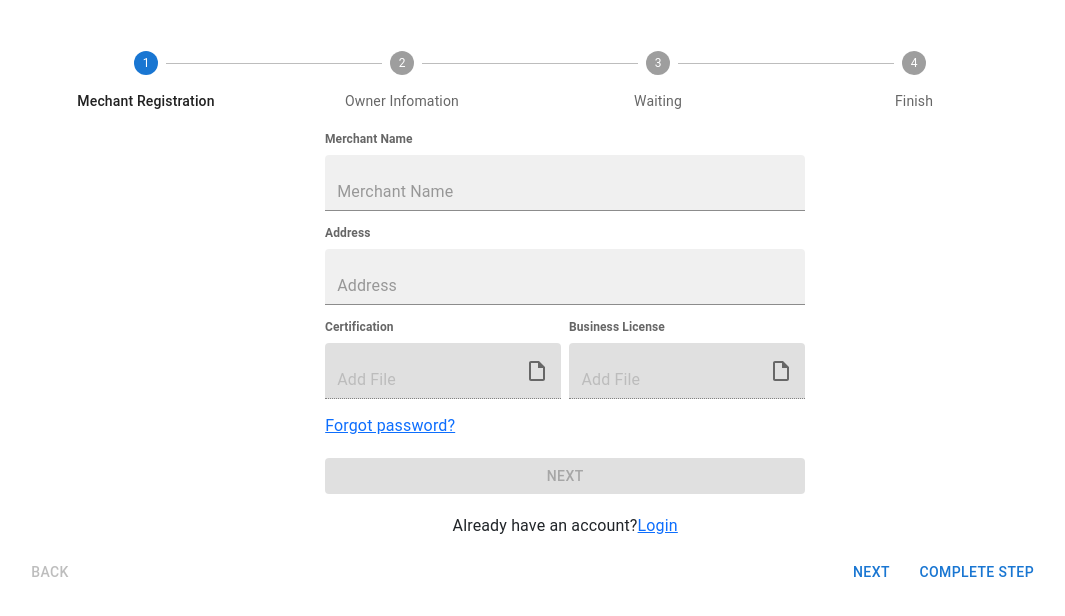
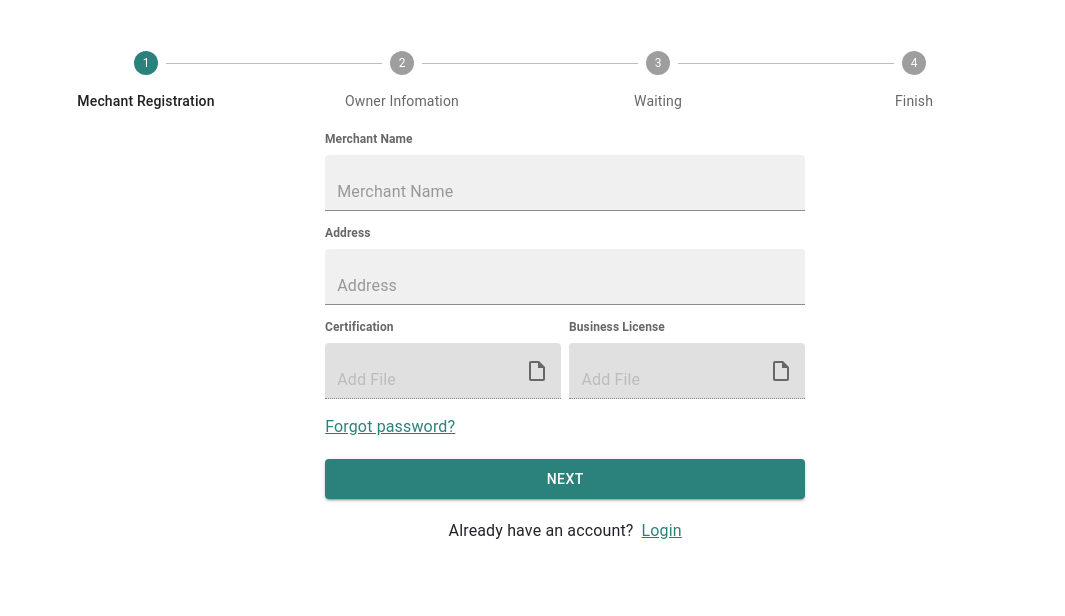
Before and after one commit to itsmushi/caterer-react-app, a React (Create React App) app: page /register in a window 1280 px wide. Shown: the top 616 px of the page, without its empty margins (110-1175 px from the left). Built offline with nearby package versions, Linux system fonts and the light colour scheme; the HTML template or start-up script is replaced by a standard one.

Commit message:
login for navigation and theme fixed

```diff
--- a/src/_state/registration.js
+++ b/src/_state/registration.js
@@ -1,5 +1,6 @@
 import { atom } from 'recoil'
 
+export const activeStep = atom({ key: 'activeStep', default: 0 })
 export const mechantName = atom({ key: 'mechantName', default: '' })
 export const mechantAddress = atom({ key: 'mechantAddress', default: '' })
 export const mechantCertificate = atom({
--- a/src/screens/Register/Register.js
+++ b/src/screens/Register/Register.js
@@ -1,70 +1,22 @@
-import React, { useState } from 'react'
+import { ThemeProvider } from '@emotion/react'
+import { StepLabel } from '@mui/material'
 import Box from '@mui/material/Box'
+import Step from '@mui/material/Step'
 import Stepper from '@mui/material/Stepper'
-import Step from '@mui/material/Step'
-import StepButton from '@mui/material/StepButton'
-import Button from '@mui/material/Button'
-import Typography from '@mui/material/Typography'
 import RegisterLayout from 'components/layouts/registerLayout/registerLayout'
+import { theme } from 'components/layouts/registerLayout/styles'
+import React from 'react'
+import { useRecoilValue } from 'recoil'
+import { activeStep } from '_state'
+import FinishStep from './components/finishStep'
 import MerchantStep from './components/mechantStep'
-import { StepContent, StepLabel } from '@mui/material'
 import OwnerInfoStep from './components/OwnerInfoStep'
 import WaitingStep from './components/WaitingStep'
-import FinishStep from './components/finishStep'
-import { ThemeProvider } from '@material-ui/core'
-import { theme } from 'components/layouts/registerLayout/styles'
 
 const steps = ['Mechant Registration', 'Owner Infomation', 'Waiting', 'Finish']
 
 export default function Register() {
-  const [activeStep, setActiveStep] = useState(0)
-  const [completed, setCompleted] = useState({})
-
-  const totalSteps = () => {
-    return steps.length
-  }
-
-  const completedSteps = () => {
-    return Object.keys(completed).length
-  }
-
-  const isLastStep = () => {
-    return activeStep === totalSteps() - 1
-  }
-
-  const allStepsCompleted = () => {
-    return completedSteps() === totalSteps()
-  }
-
-  const handleNext = () => {
-    const newActiveStep =
-      isLastStep() && !allStepsCompleted()
-        ? // It's the last step, but not all steps have been completed,
-          // find the first step that has been completed
-          steps.findIndex((step, i) => !(i in completed))
-        : activeStep + 1
-    setActiveStep(newActiveStep)
-  }
-
-  const handleBack = () => {
-    setActiveStep((prevActiveStep) => prevActiveStep - 1)
-  }
-
-  const handleStep = (step) => () => {
-    setActiveStep(step)
-  }
-
-  const handleComplete = () => {
-    const newCompleted = completed
-    newCompleted[activeStep] = true
-    setCompleted(newCompleted)
-    handleNext()
-  }
-
-  const handleReset = () => {
-    setActiveStep(0)
-    setCompleted({})
-  }
+  const _activeStep = useRecoilValue(activeStep)
 
   function _renderStepContent(step) {
     switch (step) {
@@ -85,9 +37,9 @@ export default function Register() {
     <ThemeProvider theme={theme}>
       <RegisterLayout>
         <Box sx={{ width: '100%' }}>
-          <Stepper alternativeLabel activeStep={activeStep}>
+          <Stepper alternativeLabel activeStep={_activeStep}>
             {steps.map((label, index) => (
-              <Step key={label} completed={completed[index]}>
+              <Step key={label}>
                 <StepLabel>{label} </StepLabel>
               </Step>
             ))}
@@ -102,40 +54,8 @@ export default function Register() {
               justifyContent: 'center',
             }}
           >
-            {_renderStepContent(activeStep)}
+            {_renderStepContent(_activeStep)}
           </Box>
-
-          <React.Fragment>
-            <Box sx={{ display: 'flex', flexDirection: 'row', pt: 2 }}>
-              <Button
-                color="inherit"
-                disabled={activeStep === 0}
-                onClick={handleBack}
-                sx={{ mr: 1 }}
-              >
-                Back
-              </Button>
-              <Box sx={{ flex: '1 1 auto' }} />
-              <Button onClick={handleNext} sx={{ mr: 1 }}>
-                Next
-              </Button>
-              {activeStep !== steps.length &&
-                (completed[activeStep] ? (
-                  <Typography
-                    variant="caption"
-                    sx={{ display: 'inline-block' }}
-                  >
-                    Step {activeStep + 1} already completed
-                  </Typography>
-                ) : (
-                  <Button onClick={handleComplete}>
-                    {completedSteps() === totalSteps() - 1
-                      ? 'Finish'
-                      : 'Complete Step'}
-                  </Button>
-                ))}
-            </Box>
-          </React.Fragment>
         </Box>
       </RegisterLayout>
     </ThemeProvider>
--- a/src/screens/Register/components/OwnerInfoStep.js
+++ b/src/screens/Register/components/OwnerInfoStep.js
@@ -1,5 +1,5 @@
-import { Box, InputLabel, Typography } from '@mui/material'
-import { Button } from 'bootstrap'
+import { Box, Button, InputLabel, Typography } from '@mui/material'
+
 import CustomDropDown from 'components/forms/customDropdown'
 import CustomFileInput from 'components/forms/customFileInput'
 import CustomTextInput from 'components/forms/customTextInput'
@@ -15,6 +15,7 @@ import {
   ownerName,
   ownerPin,
   ownerPhone,
+  activeStep,
 } from '_state'
 
 export default function OwnerInfoStep() {
@@ -23,16 +24,21 @@ export default function OwnerInfoStep() {
 
   const [_ownerEmail, setOwnerEmail] = useRecoilState(ownerEmail)
   const [_ownerPhone, setOwnerPhone] = useRecoilState(ownerPhone)
-
   const [_ownerPin, setOwnerPin] = useRecoilState(ownerPin)
+  const [_activeStep, setActiveStep] = useRecoilState(activeStep)
 
   const validationSchema = yup.object({
     ownerIdCardNo: yup.string().required('Required'),
     ownerName: yup.string().required('Required'),
-    ownerEmail: yup.string().required('Required'),
+    ownerEmail: yup.string().required('Required').email('Invalid email'),
     ownerPhone: yup.string().required('Required'),
 
-    ownerPin: yup.string().required('Required'),
+    ownerPin: yup
+      .string()
+      .required('Required')
+      .matches(/^[0-9]+$/, 'Must be only digits')
+      .min(4, 'Must be exactly 4 digits')
+      .max(4, 'Must be exactly 4 digits'),
   })
 
   // @ts-ignore
@@ -140,6 +146,7 @@ export default function OwnerInfoStep() {
           width={'180px'}
           placeholder="xxxx"
           icon={undefined}
+          type={'password'}
           value={formik.values.ownerPin}
           onBlur={formik.handleBlur}
           error={formik.touched.ownerPin && Boolean(formik.errors.ownerPin)}
@@ -148,6 +155,43 @@ export default function OwnerInfoStep() {
           helperText={formik.touched.ownerPin && formik.errors.ownerPin}
         />
       </Box>
+
+      <Box
+        sx={{
+          display: 'flex',
+          flexDirection: 'row',
+
+          width: '150%',
+          justifyContent: 'end',
+          mt: '10%',
+        }}
+      >
+        <Button
+          color="inherit"
+          onClick={() => {
+            setActiveStep(0)
+          }}
+          sx={{ mr: 1, px: 4 }}
+        >
+          Back
+        </Button>
+
+        <Button
+          variant="contained"
+          size="large"
+          sx={{ px: 4 }}
+          onClick={() => {
+            formik.handleSubmit()
+            validationSchema.isValid(formik.values).then((valid) => {
+              if (valid) {
+                setActiveStep(2)
+              }
+            })
+          }}
+        >
+          Next
+        </Button>
+      </Box>
     </Box>
   )
 }
--- a/src/screens/Register/components/WaitingStep.js
+++ b/src/screens/Register/components/WaitingStep.js
@@ -1,7 +1,11 @@
+// @ts-nocheck
 import { Box, Button, Typography } from '@mui/material'
 import React from 'react'
+import { useSetRecoilState } from 'recoil'
+import { activeStep } from '_state'
 
 export default function WaitingStep() {
+  const setActiveStep = useSetRecoilState(activeStep)
   return (
     <Box
       sx={{
@@ -26,6 +30,9 @@ export default function WaitingStep() {
         sx={{ width: '480px', marginY: '40px' }}
         color="primary"
         variant="outlined"
+        onClick={() => {
+          setActiveStep(1)
+        }}
       >
         Back
       </Button>
--- a/src/screens/Register/components/finishStep.js
+++ b/src/screens/Register/components/finishStep.js
@@ -1,5 +1,5 @@
 import { Box, Button, Typography } from '@mui/material'
-
+import { history } from './../../../_helpers'
 import React from 'react'
 
 export default function FinishStep() {
@@ -27,6 +27,9 @@ export default function FinishStep() {
         sx={{ width: '480px', marginY: '40px' }}
         color="primary"
         variant="outlined"
+        onClick={() => {
+          history.push('/dashboard')
+        }}
       >
         Go to Home
       </Button>
--- a/src/screens/Register/components/mechantStep.js
+++ b/src/screens/Register/components/mechantStep.js
@@ -1,13 +1,13 @@
-import InsertDriveFileOutlinedIcon from '@mui/icons-material/InsertDriveFileOutlined'
 import { Box, Button, Typography } from '@mui/material'
 import CustomFileInput from 'components/forms/customFileInput'
 import CustomTextInput from 'components/forms/customTextInput'
 import { useFormik } from 'formik'
 import React, { useState } from 'react'
 import { Link } from 'react-router-dom'
-import { useRecoilState } from 'recoil'
+import { useRecoilState, useSetRecoilState } from 'recoil'
 import * as yup from 'yup'
 import {
+  activeStep,
   mechantAddress,
   mechantBusinessLicense,
   mechantCertificate,
@@ -22,6 +22,7 @@ export default function MerchantStep() {
   const [_mechantBusinessLicense, setMechantBusinessLicense] = useRecoilState(
     mechantBusinessLicense
   )
+  const setActiveStep = useSetRecoilState(activeStep)
   const [certificateName, setCertificateName] = useState('')
   const [businessLicenseName, setBusinessLicenseName] = useState('')
   const validationSchema = yup.object({
@@ -35,14 +36,17 @@ export default function MerchantStep() {
     initialValues: {
       mechantName: _mechantName,
       mechantAddress: _mechantAddress,
-      mechantCertificate: _mechantCertificate,
-      mechantBusinessLicense: _mechantBusinessLicense,
+      mechantCertificate: certificateName,
+      mechantBusinessLicense: businessLicenseName,
     },
     enableReinitialize: true,
+    onSubmit: (values) => {},
     validationSchema: validationSchema,
   })
 
   function handlerMechantName(e) {
+    console.log(formik)
+
     setMechantName(e.target.value)
   }
   function handlerMechantAddress(e) {
@@ -55,17 +59,15 @@ export default function MerchantStep() {
       const url = URL.createObjectURL(file)
       setCertificateName(file.name)
       setMechantCertificate(url)
-      console.log(url)
     }
   }
   function handlerMechantBusinessLicense(e) {
     const file = e.target.files[0]
-    console.log(file)
+
     if (file) {
       const url = URL.createObjectURL(file)
       setBusinessLicenseName(file.name)
       setMechantBusinessLicense(url)
-      console.log(url)
     }
   }
 
@@ -79,7 +81,7 @@ export default function MerchantStep() {
         error={formik.touched.mechantName && Boolean(formik.errors.mechantName)}
         value={formik.values.mechantName}
         icon={undefined}
-        inputHandler={handlerMechantName}
+        onChange={handlerMechantName}
         name={'merchantName'}
         onBlur={formik.handleBlur}
       />
@@ -87,13 +89,17 @@ export default function MerchantStep() {
         label="Address"
         placeholder="Address"
         onBlur={formik.handleBlur}
-        inputHandler={handlerMechantAddress}
+        onChange={handlerMechantAddress}
         value={formik.values.mechantAddress}
-        error={undefined}
+        helperText={
+          formik.touched.mechantAddress && formik.errors.mechantAddress
+        }
+        error={
+          formik.touched.mechantAddress && Boolean(formik.errors.mechantAddress)
+        }
         icon={undefined}
-        helperText={undefined}
         ariaLabel={undefined}
-        name="merchantAddress"
+        name={'merchantAddress'}
       />
       <Box
         sx={{
@@ -106,38 +112,53 @@ export default function MerchantStep() {
         <CustomFileInput
           label="Certification"
           placeholder="Add File"
-          onBlur={formik.handleBlur}
-          error={undefined}
-          icon={<InsertDriveFileOutlinedIcon />}
-          helperText={undefined}
-          ariaLabel={'undefined'}
           name={'merchantCertificate'}
-          value={certificateName}
+          error={
+            formik.touched.mechantCertificate &&
+            Boolean(formik.errors.mechantCertificate)
+          }
+          helperText={
+            formik.touched.mechantCertificate &&
+            formik.errors.mechantCertificate
+          }
+          value={formik.values.mechantCertificate}
           onChange={handlerMechantCertificate}
         />
         <Box sx={{ width: '10px' }}></Box>
         <CustomFileInput
           label="Business License"
           placeholder="Add File"
-          onBlur={formik.handleBlur}
-          error={undefined}
-          icon={<InsertDriveFileOutlinedIcon />}
-          helperText={undefined}
-          ariaLabel={undefined}
           name={'merchantBusinessLicense'}
-          value={businessLicenseName}
+          error={
+            formik.touched.mechantBusinessLicense &&
+            Boolean(formik.errors.mechantBusinessLicense)
+          }
+          helperText={
+            formik.touched.mechantBusinessLicense &&
+            formik.errors.mechantBusinessLicense
+          }
+          value={formik.values.mechantBusinessLicense}
           onChange={handlerMechantBusinessLicense}
         />
       </Box>
       <Link to="/forgot-password">
-        <Typography variant="body1"> Forgot password? </Typography>
+        <Typography variant="body1" color="primary" sx={{ mt: 2 }}>
+          Forgot password?
+        </Typography>
       </Link>
 
       <Button
-        sx={{ width: '480px', marginY: '20px' }}
+        sx={{ width: '480px', marginY: '20px', py: 1 }}
         color="primary"
         variant="contained"
-        disabled={!formik.isValid || !formik.dirty}
+        onClick={() => {
+          formik.handleSubmit()
+          validationSchema.isValid(formik.values).then((valid) => {
+            if (valid) {
+              setActiveStep(1)
+            }
+          })
+        }}
       >
         Next
       </Button>
@@ -150,9 +171,15 @@ export default function MerchantStep() {
           justifyContent: 'center',
         }}
       >
-        <Typography variant="body1"> Already have an account? </Typography>
+        <Typography variant="body1" sx={{ mr: 1 }}>
+          {' '}
+          Already have an account?{' '}
+        </Typography>
         <Link to="/forgot-password">
-          <Typography variant="body1"> Login </Typography>
+          <Typography variant="body1" color="primary">
+            {' '}
+            Login{' '}
+          </Typography>
         </Link>
       </Box>
     </Box>
```
Also changed, not shown: src/components/forms/customFileInput.js (+11 -28 lines), src/components/layouts/registerLayout/styles.js (+20 -6 lines).
